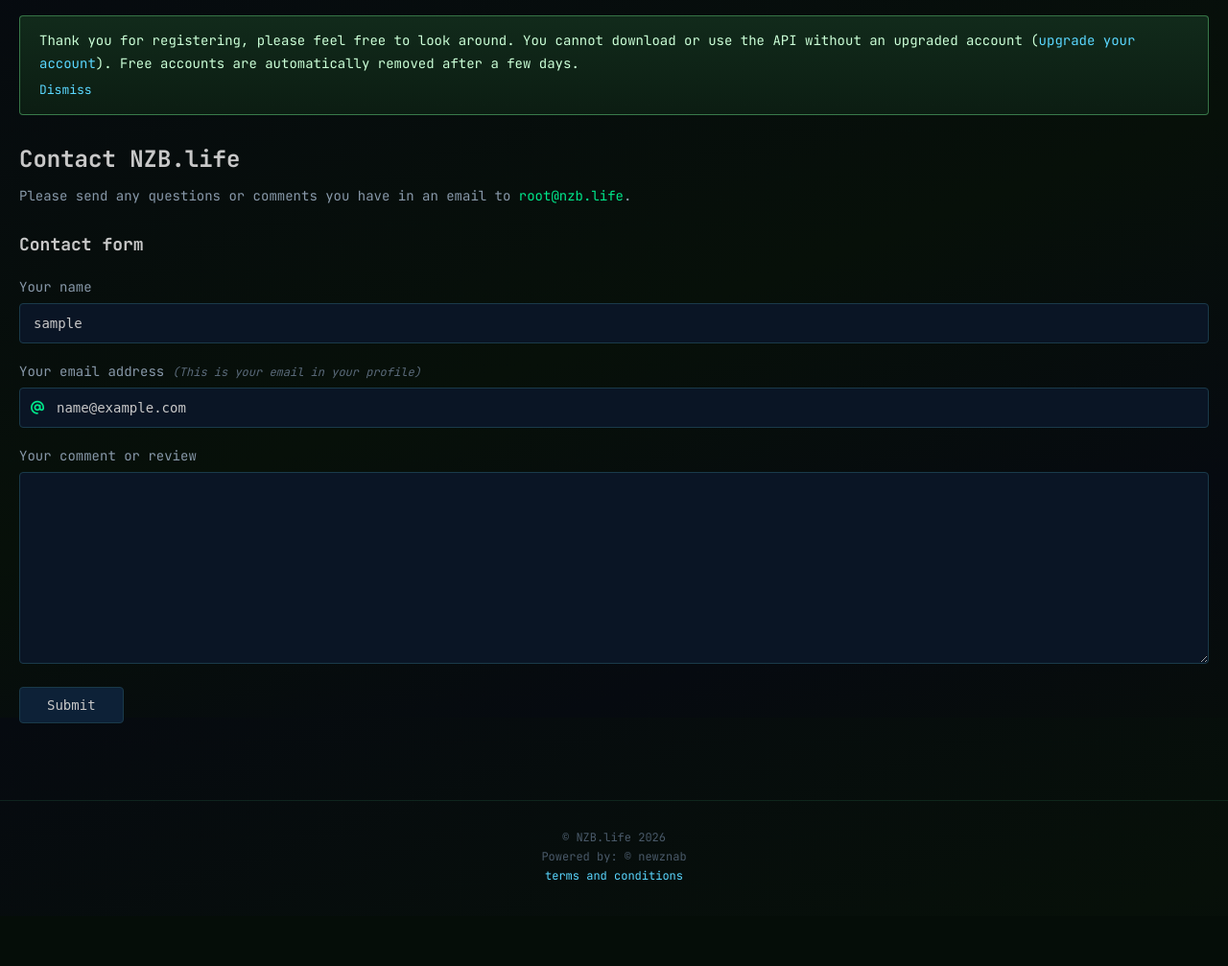
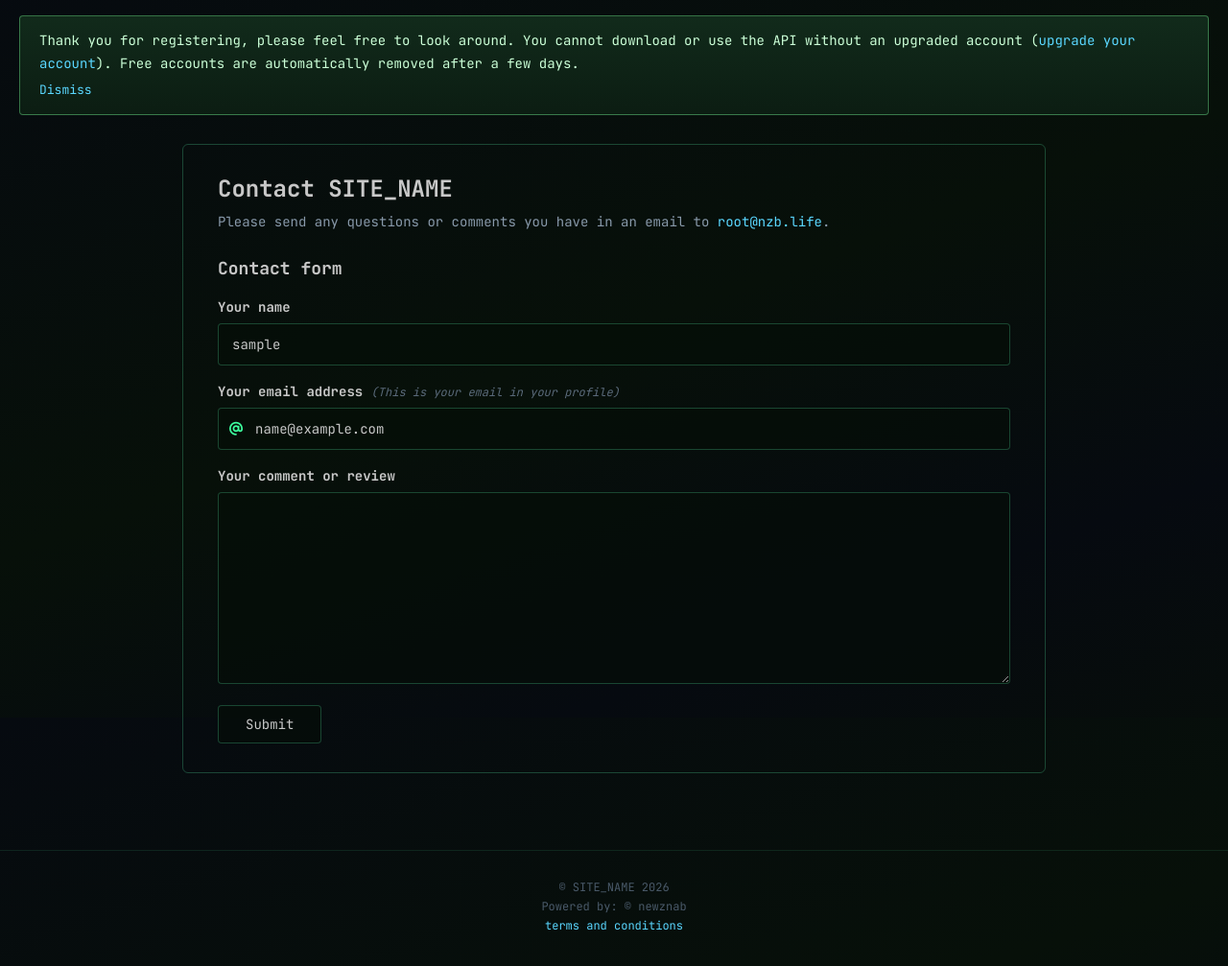
Before and after one commit to stanislav-chubar/nzblife, a PHP site: page /contact.php in a window 1280 px wide. Shown: the part 52-1059 px from the top of the page at 96% size. Before the commit the page ends 970 px from the top, so only its background shows below. Run offline with PHP 8.4, Linux system fonts and the light colour scheme; the visitor is signed in with stand-in values (Sample User, id 1); data comes from the database, SQL or seed files in the repository; data that the repository does not hold is empty; some libraries are stand-ins or nearby versions.

Commit message:
fix: contact-us page

```diff
--- a/contact.php
+++ b/contact.php
@@ -33,44 +33,54 @@
 }
 
 $extra_css = '<style>
+    .contact-card {
+        max-width: 900px;
+        margin: 0 auto;
+        border: 1px solid var(--card-border);
+        border-radius: 6px;
+        padding: 30px 36px;
+    }
     .contact-heading {
         font-size: 24px;
         color: #c8c8c8;
-        margin-bottom: 14px;
+        margin-bottom: 10px;
     }
     .contact-subtitle {
         color: #8899aa;
         font-size: 14px;
-        margin-bottom: 30px;
+        margin-bottom: 28px;
     }
-    .contact-subtitle a { color: #00e68a; }
+    .contact-subtitle a { color: var(--link); }
     .contact-form-heading {
         font-size: 18px;
         color: #c8c8c8;
-        margin-bottom: 24px;
+        margin-bottom: 20px;
+        font-weight: bold;
     }
     .contact-group {
-        margin-bottom: 20px;
+        margin-bottom: 18px;
     }
     .contact-group label {
         display: block;
-        color: #8899aa;
+        color: #c8c8c8;
         font-size: 14px;
+        font-weight: bold;
         margin-bottom: 8px;
     }
     .contact-group label .hint {
         color: #5a6a7a;
         font-size: 12px;
+        font-weight: normal;
         font-style: italic;
     }
     .contact-group input,
     .contact-group textarea {
         width: 100%;
-        background: #0a1525;
-        border: 1px solid #1a3a4a;
+        background: rgba(6, 14, 7, 0.6);
+        border: 1px solid var(--card-border);
         color: #c8c8c8;
         padding: 12px 14px;
-        font-family: "Share Tech Mono", monospace;
+        font-family: "JetBrains Mono", monospace;
         font-size: 14px;
         border-radius: 4px;
         outline: none;
@@ -78,10 +88,10 @@
     }
     .contact-group input:focus,
     .contact-group textarea:focus {
-        border-color: #00e68a;
+        border-color: var(--accent);
     }
     .contact-group input::placeholder,
-    .contact-group textarea::placeholder { color: #3a4a5a; }
+    .contact-group textarea::placeholder { color: #4a5a6a; }
     .contact-group textarea {
         min-height: 200px;
         resize: vertical;
@@ -94,7 +104,7 @@
         left: 12px;
         top: 50%;
         transform: translateY(-50%);
-        color: #00e68a;
+        color: var(--accent);
         font-size: 14px;
     }
     .email-input-wrap input {
@@ -103,25 +113,26 @@
     .submit-btn {
         display: inline-block;
         padding: 10px 28px;
-        background: #0d2137;
-        border: 1px solid #1a3a4a;
+        background: rgba(6, 14, 7, 0.6);
+        border: 1px solid var(--card-border);
         border-radius: 4px;
         color: #c8c8c8;
-        font-family: "Share Tech Mono", monospace;
+        font-family: "JetBrains Mono", monospace;
         font-size: 14px;
         cursor: pointer;
         transition: all 0.15s;
     }
     .submit-btn:hover {
-        background: rgba(0,230,138,0.1);
-        border-color: #00e68a;
-        color: #00e68a;
+        background: rgba(61, 255, 158, 0.1);
+        border-color: var(--accent);
+        color: var(--accent);
     }
 </style>';
 include __DIR__ . '/includes/header.php';
 ?>
 
     <div class="page-content">
+        <div class="contact-card">
             <?= render_flash() ?>
 
             <h1 class="contact-heading">Contact <?= e(SITE_NAME) ?></h1>
@@ -160,5 +171,6 @@
                 <button type="submit" class="submit-btn">Submit</button>
             </form>
         </div>
+    </div>
 
 <?php include __DIR__ . '/includes/footer.php'; ?>
```
Lines whose indentation alone changed are shown as unchanged.
